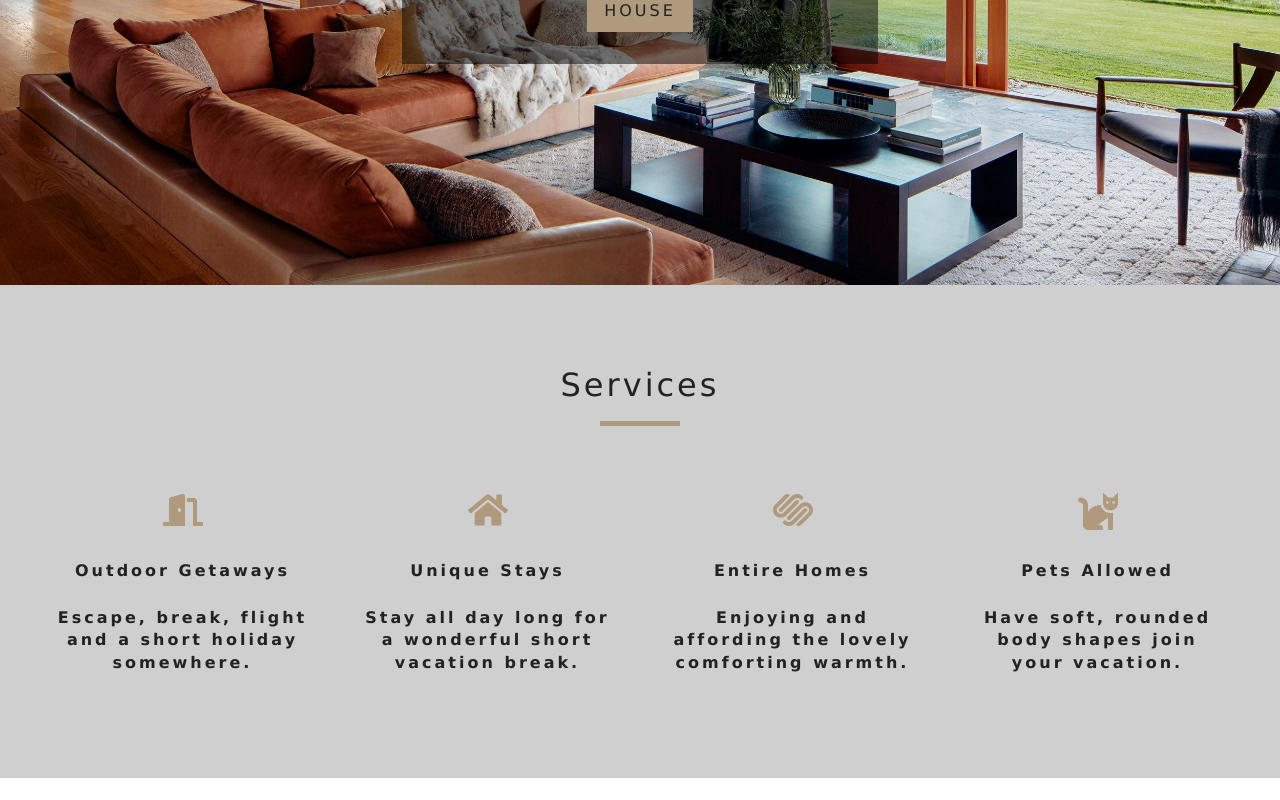
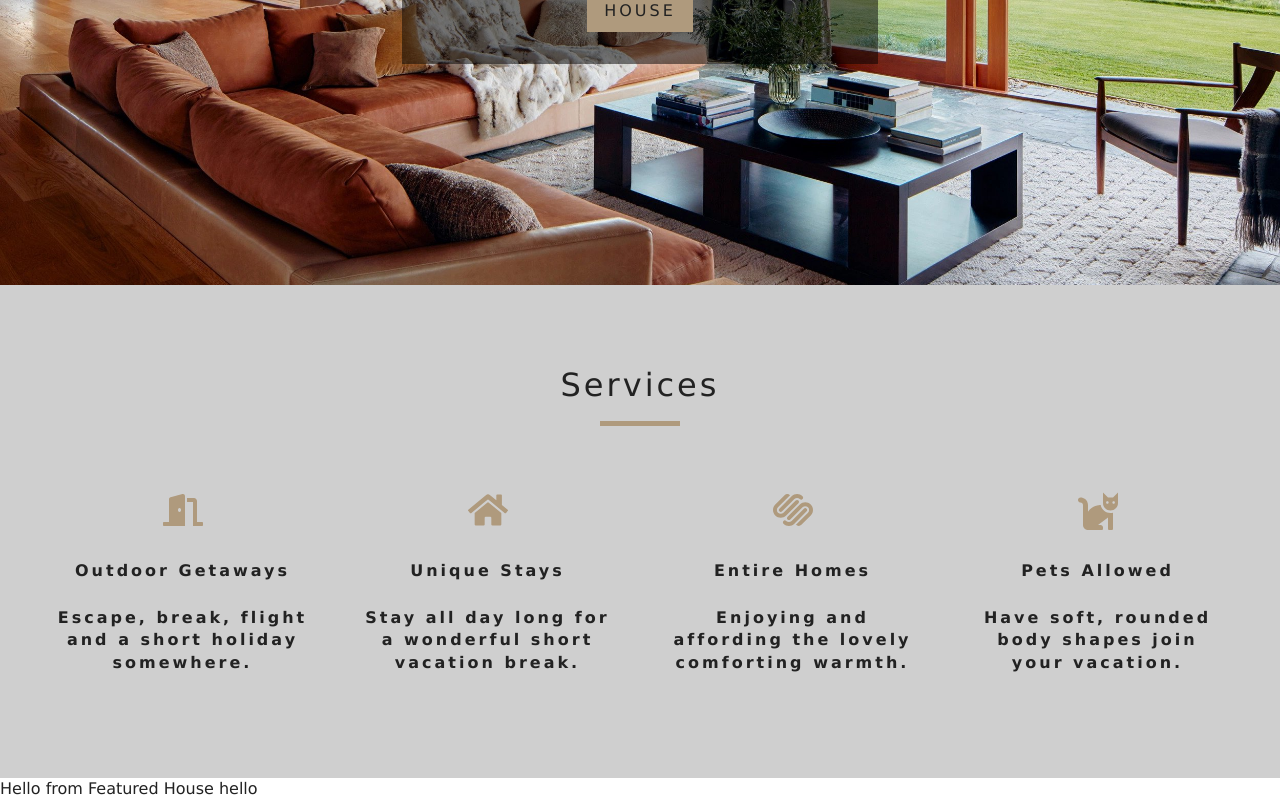
Before and after one commit to Iconic-React-Lover/React-Hotel, a React (Create React App) app: page / in a window 1280 px wide. Shown: the part 515-1315 px from the top of the page. Before the commit the page ends 1293 px from the top, so only its background shows below. Built offline with nearby package versions, Linux system fonts and the light colour scheme.

Commit message:
Create Component Featured House

```diff
--- /dev/null
+++ b/src/components/FeaturedHouse.js
@@ -0,0 +1,16 @@
+import React, { Component } from 'react';
+import {HouseContext} from "../context";
+
+export default class FeaturedHouse extends
+Component {
+    static contextType = HouseContext
+    render() {
+        const value = this.context;
+        console.log(value);
+        return (
+            <div>
+                Hello from Featured House {value}
+            </div>
+        )
+    }
+}
--- a/src/pages/Home.js
+++ b/src/pages/Home.js
@@ -3,6 +3,7 @@ import Hero from '../components/Hero';
 import Banner from '../components/Banner';
 import {Link } from "react-router-dom";
 import Services from "../components/Services";
+import FeaturedHouse from "../components/FeaturedHouse";
 
 export default function Home() {
   return (
@@ -13,6 +14,7 @@ export default function Home() {
     </Banner>
   </Hero>
   <Services />
+  <FeaturedHouse />
   </>
   );
 }
```
